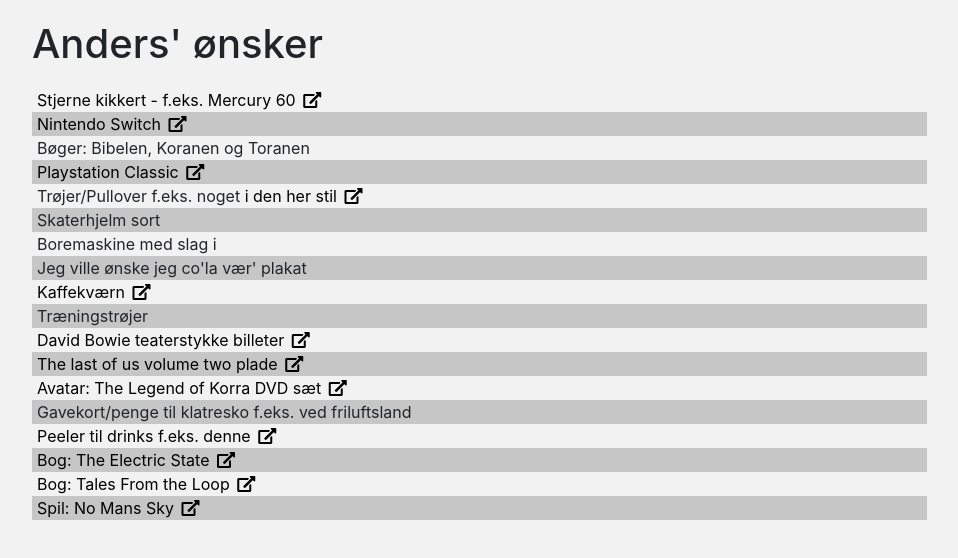
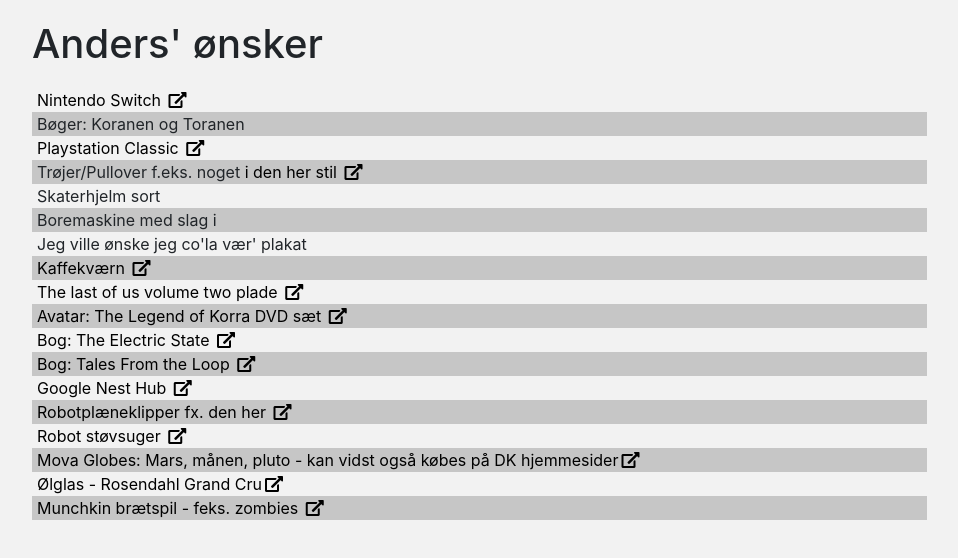
Before and after one commit to Kostending/julegave, a plain HTML site: page wishes/index.html in a window 1280 px wide. Shown: the whole page, without its empty margins (68-1026 px from the left). Drawn offline with nearby package versions, Linux system fonts and the light colour scheme.

Commit message:
flere ønsker

```diff
--- a/wishes/index.html
+++ b/wishes/index.html
@@ -13,24 +13,25 @@
 		<h1>Anders' ønsker</h1>
 		<div id="wish-list">
 			<ul>
-				<li><a href="https://www.kikkertland.dk/kikkerter/47-linseteleskoper/460-mercury-60/">Stjerne kikkert - f.eks. Mercury 60 <i class="fas fa-external-link-alt"></i></a></li>
 				<li><a href="https://www.coolshop.dk/produkt/nintendo-switch-console-with-grey-joy-con/AK23RG/">Nintendo Switch <i class="fas fa-external-link-alt"></i></a></li>
-				<li>Bøger: Bibelen, Koranen og Toranen</li>
+				<li>Bøger: Koranen og Toranen</li>
 				<li><a href="https://www.coolshop.dk/produkt/playstation-classic-mini-console-uk-eu/AB9X5K/">Playstation Classic <i class="fas fa-external-link-alt"></i></a></li>
 				<li>Trøjer/Pullover f.eks. noget <a href="https://www.selected.com/dk/da/sl/homme/toej/strik/o-neck-strik/basic---strikket-pullover-16062814.html?cgid=sl-homme-clothing-tops-knit-crewneck&dwvar_colorPattern=16062814_DarkSapphire">i den her stil <i class="fas fa-external-link-alt"></i></a></li>
 				<li>Skaterhjelm sort</li>
 				<li>Boremaskine med slag i</li>
 				<li>Jeg ville ønske jeg co'la vær' plakat</li>
 				<li><a href="https://www.kaffemekka.dk/shop/3340-multifunktion-kaffekvaerne/6115-baratza-vario-kaffekvaern/">Kaffekværn <i class="fas fa-external-link-alt"></i></a></li>
-				<li>Træningstrøjer</li>
-				<li><a href="https://www.aarhusteater.dk/forestillinger/forestillinger/saeson-1920/lazarus/?fbclid=IwAR2MKgMGfb-hTLSSI4HCnkc-Q4Ml0sEXMIdNTOGFY9BOl6vv0uYnKn2fX7U">David Bowie teaterstykke billeter <i class="fas fa-external-link-alt"></i></a></li>
 				<li><a href="https://mondotees.com/collections/the-last-of-us/products/the-last-of-us-original-score-volume-two-2xlp">The last of us volume two plade <i class="fas fa-external-link-alt"></i></a></li>
 				<li><a href="https://cdon.dk/film/the-legend-of-korra-the-complete-series-8-disc-import-42629280">Avatar: The Legend of Korra DVD sæt <i class="fas fa-external-link-alt"></i></a></li>
-				<li>Gavekort/penge til klatresko f.eks. ved friluftsland</li>
-				<li><a href="https://www.barlife.dk/barvaerktoj/barvaerktoj-knive-peeler/citrus-skraeller.html">Peeler til drinks f.eks. denne <i class="fas fa-external-link-alt"></i></a></li>
 				<li><a href="https://www.saxo.com/dk/the-electric-state_simon-stalenhag_hardback_9781471176081">Bog: The Electric State <i class="fas fa-external-link-alt"></i></a></li>
-				<li><a href="https://www.saxo.com/dk/things-from-the-flood_simon-stalenhag_hardback_9781624650468">Bog: Tales From the Loop <i class="fas fa-external-link-alt"></i></a></li>
-				<li><a href="https://cdon.dk/spil/no-man-s-sky-33998376?utm_source=pricerunner&utm_medium=cpc&utm_term=No+Man%27s+Sky&utm_content=33998376&utm_campaign=pricerunner_game">Spil: No Mans Sky <i class="fas fa-external-link-alt"></i></a></li>
+                <li><a href="https://www.saxo.com/dk/things-from-the-flood_simon-stalenhag_hardback_9781624650468">Bog: Tales From the Loop <i class="fas fa-external-link-alt"></i></a></li>
+				<!-- <li><a href="">Plakater fra Nasa<i class="fas fa&#45;external&#45;link&#45;alt"></i></a></li> -->
+				<li><a href="https://www.elgiganten.dk/product/smart-home/stemmestyrring-og-medieafspillere/31057/google-nest-hub-charcoal">Google Nest Hub <i class="fas fa-external-link-alt"></i></a></li>
+				<li><a href="https://www.roboteksperten.dk/produkt/worx-landroid-m500-robotplaeneklipper/">Robotplæneklipper fx. den her <i class="fas fa-external-link-alt"></i></a></li>
+				<li><a href="https://www.roboteksperten.dk/produkt/irobot-roomba-980-robotstoevsuger/?utm_source=partnerads&utm_medium=affiliate&utm_campaign=partnerads&paid=21319">Robot støvsuger <i class="fas fa-external-link-alt"></i></a></li>
+				<li><a href="https://www.movaglobes.com/shop/">Mova Globes: Mars, månen, pluto - kan vidst også købes på DK hjemmesider<i class="fas fa-external-link-alt"></i></a></li>
+				<li><a href="https://www.imerco.dk/rosendahl-grand-cru-oelglas-2-stk-50-cl?id=100156992">Ølglas - Rosendahl Grand Cru<i class="fas fa-external-link-alt"></i></a></li>
+				<li><a href="https://www.gamesweb.dk/braetspil/voksenspil/alle-voksenspil/3305/munchkin-zombies">Munchkin brætspil - feks. zombies <i class="fas fa-external-link-alt"></i></a></li>
 			</ul>
 		</div>
 	</div>
```
